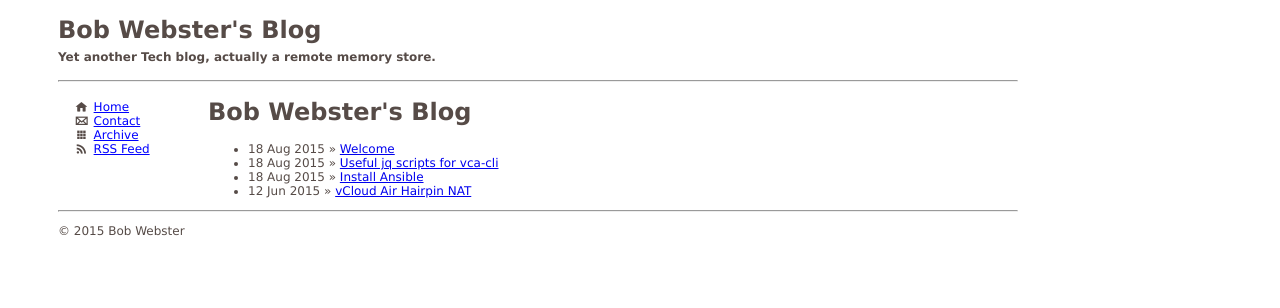
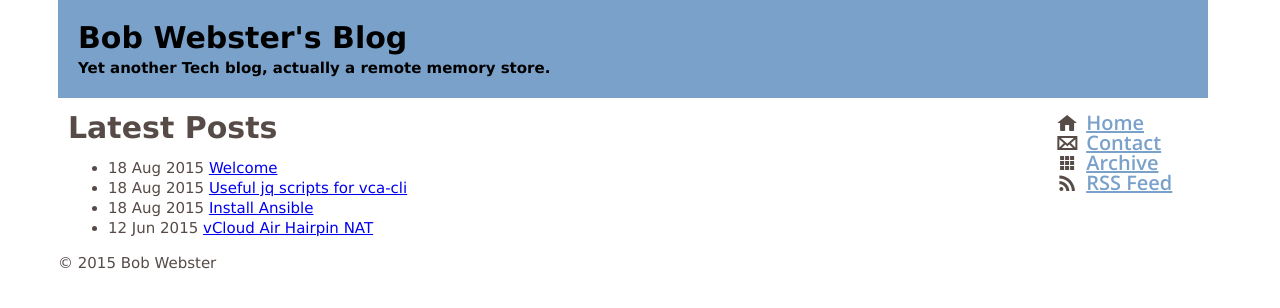
Before and after one commit to rdbwebster/rdbwebster.github.io.old, a Jekyll site: the page built from blog/index.html, in a window 1280 px wide. Shown: the top 308 px of the page. Built offline with Jekyll 4.4.1, drawn with Linux system fonts in a browser that asks for light colours; Markdown is read by kramdown in place of the engine named in the settings.

Commit message:
header change

```diff
--- a/_layouts/default.html
+++ b/_layouts/default.html
@@ -10,6 +10,9 @@
         <meta name="author" content="{{site.author}}"/>
         <link rel="author" href="humans.txt"/>
         <link rel="alternate" type="application/rss+xml" title="RSS Feed" href="{{site.baseurl}}/feed.xml" />
+    <link
+href="http://fonts.googleapis.com/css?family=Open+Sans:600italic,600%7CPT+Sans+Narrow%7COswald%7CPT+Sans"
+      rel="stylesheet" type="text/css">
 
         <link rel="stylesheet" href="{{site.baseurl}}/resources/fontello/css/fontello.css">
         <link rel="stylesheet" href="{{site.baseurl}}/resources/fontello/css/animation.css">
@@ -17,11 +20,12 @@
     </head>
 
     <body>
-        <header>
-            <h1><a href="{{site.baseurl}}/"> {{ site.name }}</a></h1>
-                <h4>{{ site.description }}</h4>
-            <hr />
-        </header>
+         <header id="headerBox">
+         <span id="headerText">
+             <h1><a href="{{site.baseurl}}/"> {{ site.name }} </a></h1>
+         </span>
+                 <h4>{{ site.description }}</h4>
+         </header>
 
         <nav>
 
@@ -43,7 +47,6 @@
         </main>
 
         <footer>
-            <hr />
             <p>&copy; <time>2015</time> {{ site.author }}</p>
         </footer>
 
--- a/blog/index.html
+++ b/blog/index.html
@@ -1,11 +1,11 @@
 ---
 layout: default
-title: Bob Webster's Blog
+title: Latest Posts
 ---
 	<h1>{{ page.title }}</h1>
 	<ul class="posts">
 
 	  {% for post in site.posts %}
-	    <li><span>{{ post.date | date_to_string }}</span> » <a href="{{ post.url }}" title="{{ post.title }}">{{ post.title }}</a></li>
+	    <li><span>{{ post.date | date_to_string }}</span>  <a href="{{ post.url }}" title="{{ post.title }}">{{ post.title }}</a></li>
 	  {% endfor %}
 	</ul>
--- a/css/style.css
+++ b/css/style.css
@@ -1,19 +1,38 @@
+
+
+html { font-size: 62.5%; } /* font-size: 62.5% now means that 1.0 rem = 10px */
+
 body {
-    font-size: 12px;
+    font-size: 1.5rem;line-height: 2.0rem;
     font-family: Verdana, Arial, SunSans-Regular, Sans-Serif;
     color:#564b47;
     padding-left: 50px;
-    padding-right: 20%;
+    padding-right: 5%;
+}
+
+
+#headerBox {
+    height: 110px;
+    background: #7AA1CA;
+    margin-top: -20px;
+}
+
+#headerText {
+    margin-left: 20px;
 }
 
 
 body>header h1>a {
-    color:#564b47;
+    color:black;
     text-decoration: none;
+    margin-left: 20px;
 }
 
+
 body>header h4 {
+    color:black;
     margin-top: -10px;
+    margin-left: 20px;
 }
 
 h1,h2,h3,h4 {
@@ -44,9 +63,9 @@ code {
 
 pre {
     background-color: #E8E8E8;
-    margin-left: 30px;
+    margin-left: 10px;
     padding: 5px;
-    width: 80%;
+    width: 100%;
 }
 
 table {
@@ -65,20 +84,20 @@ main {
 
 	width: 75%;
 	min-width: 600px;
-	margin-left: 150px;
+	margin-left: 10px;
 	display: block;
 }
 
 nav {
-	float: left;
-	width: 150px;
-	min-width: 150px;
+	float: right;
+	width: 170px;
+	min-width: 170px;
 }
 
 nav a,
 nav a:visited,
 nav a:active {
-    color: blue;
+    color: #7AA1CA;
 }
 
 nav a:hover {
@@ -88,6 +107,8 @@ nav a:hover {
 nav li {
     margin-left: -25px;
     list-style: none;
+    font-family: 'Open Sans', sans-serif;
+    font-size: 2rem;
 }
 
 footer {
@@ -103,7 +124,7 @@ article h2>a,
 article h2>a:visited,
 article h2>a:active {
     text-decoration: none;
-    color: blue;
+    color: #7AA1CA;
 }
 
 article h2>a:hover {
@@ -149,3 +170,10 @@ section address {
 .more {
     margin-left: 80%;
 }
+
+
+.learn-more {
+    font-family: 'Oswald', sans-serif;
+    font-size: larger;
+
+}
```
Also changed, not shown: css/main.css (+30 -7 lines).
